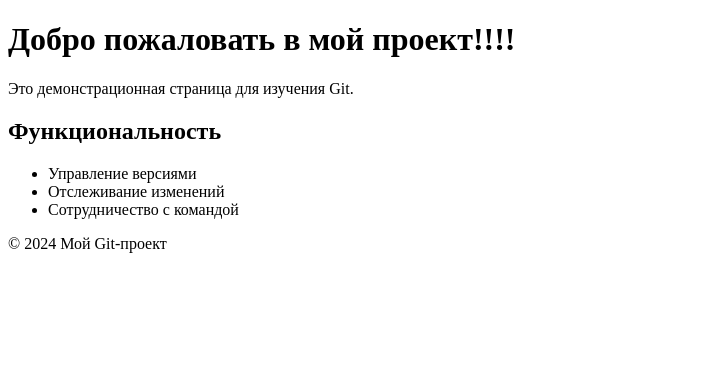
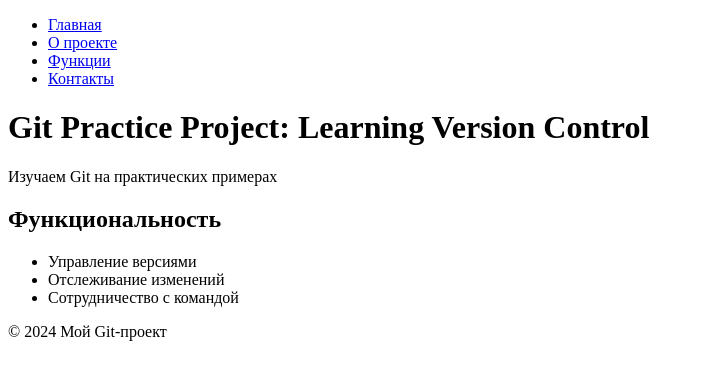
Before and after one commit to RashiK1337228777666/my-git-practice, a plain HTML site: page index.html in a window 1280 px wide. Shown: the whole page, without its empty margins (0-703 px from the left). Drawn offline with Linux system fonts and the light colour scheme.

Commit message:
Change title to Eng version

```diff
--- a/index.html
+++ b/index.html
@@ -4,12 +4,23 @@
     <meta charset="UTF-8">
     <meta name="viewport" content="width=device-width, initial-scale=1.0">
     <title>Мой Git-проект</title>
+    <link rel="stylesheet" href="styles.css">
 </head>
+
 <body>
     <header>
-        <h1>Добро пожаловать в мой проект!!!!</h1>
-        <p>Это демонстрационная страница для изучения Git.</p>
+    <nav>
+        <ul>
+            <li><a href="#home">Главная</a></li>
+            <li><a href="#about">О проекте</a></li>
+            <li><a href="#features">Функции</a></li>
+            <li><a href="#contact">Контакты</a></li>
+        </ul>
+    </nav>
+        <h1>Git Practice Project: Learning Version Control</h1>
+        <p>Изучаем Git на практических примерах</p>
     </header>
+
 
     <main>
         <section id="features">
```
